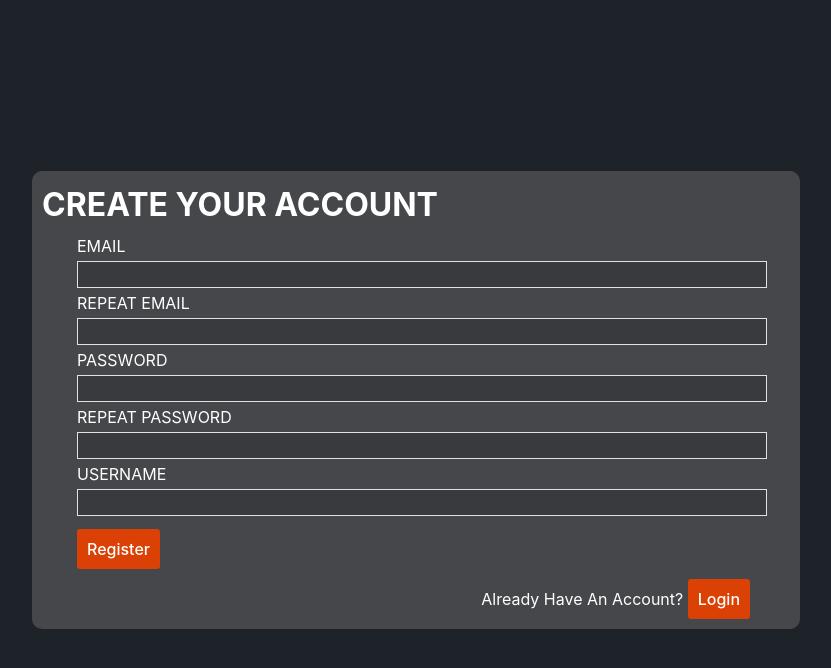
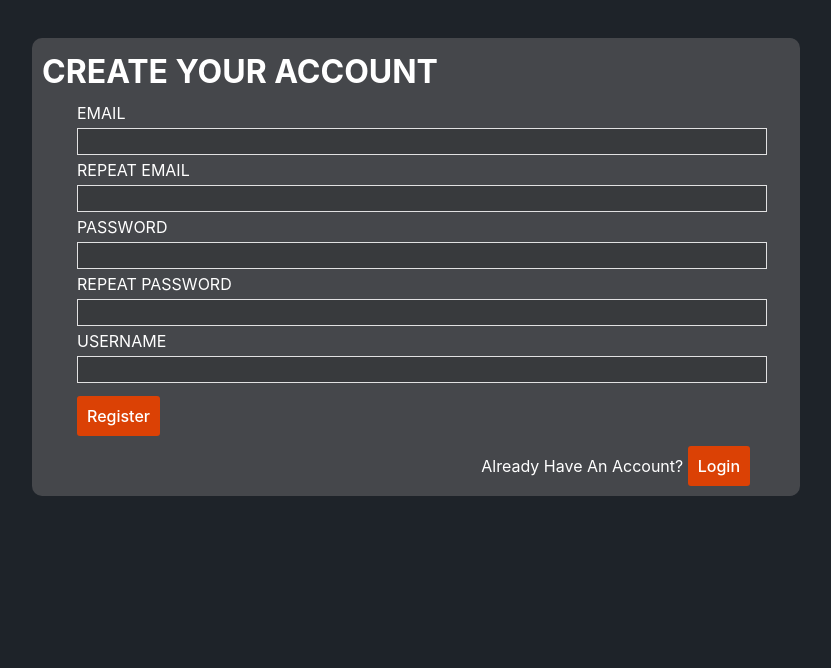
Before and after one commit to LorenzoFerraces/whistle, a React (Vite) app in the folder web/: page /register in a window 1280 px wide. Shown: the top 668 px of the page, without its empty margins (224-1055 px from the left). Built offline with nearby package versions, Linux system fonts and the light colour scheme.

Commit message:
Arreglo formulario

```diff
--- a/web/src/components/form/Form.css
+++ b/web/src/components/form/Form.css
@@ -1,11 +1,9 @@
 .simple-form {
   width: 60%;
   margin: auto;
-  position: absolute;
-  top: 50%;
-  left: 50%;
-  transform: translate(-50%, -50%);
+  margin-top: 3%;
 }
+
 .simple-form form {
   margin-right: 35px;
   margin-left: 35px;
--- a/web/src/index.css
+++ b/web/src/index.css
@@ -39,6 +39,7 @@ body {
   background-color: var(--c1);
   border-radius: 10px;
 }
+
 .element .header {
   display: flex;
   justify-content: space-between;
```
